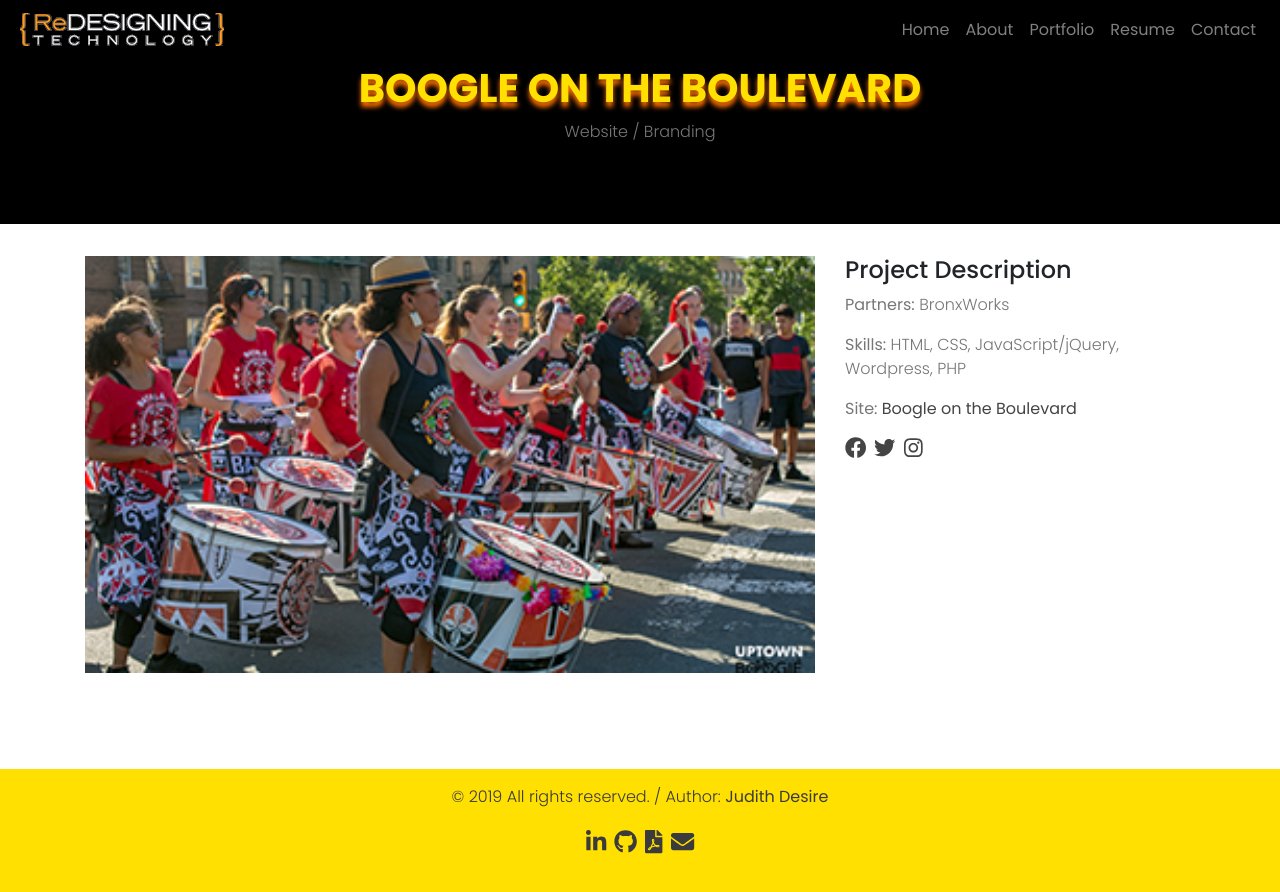
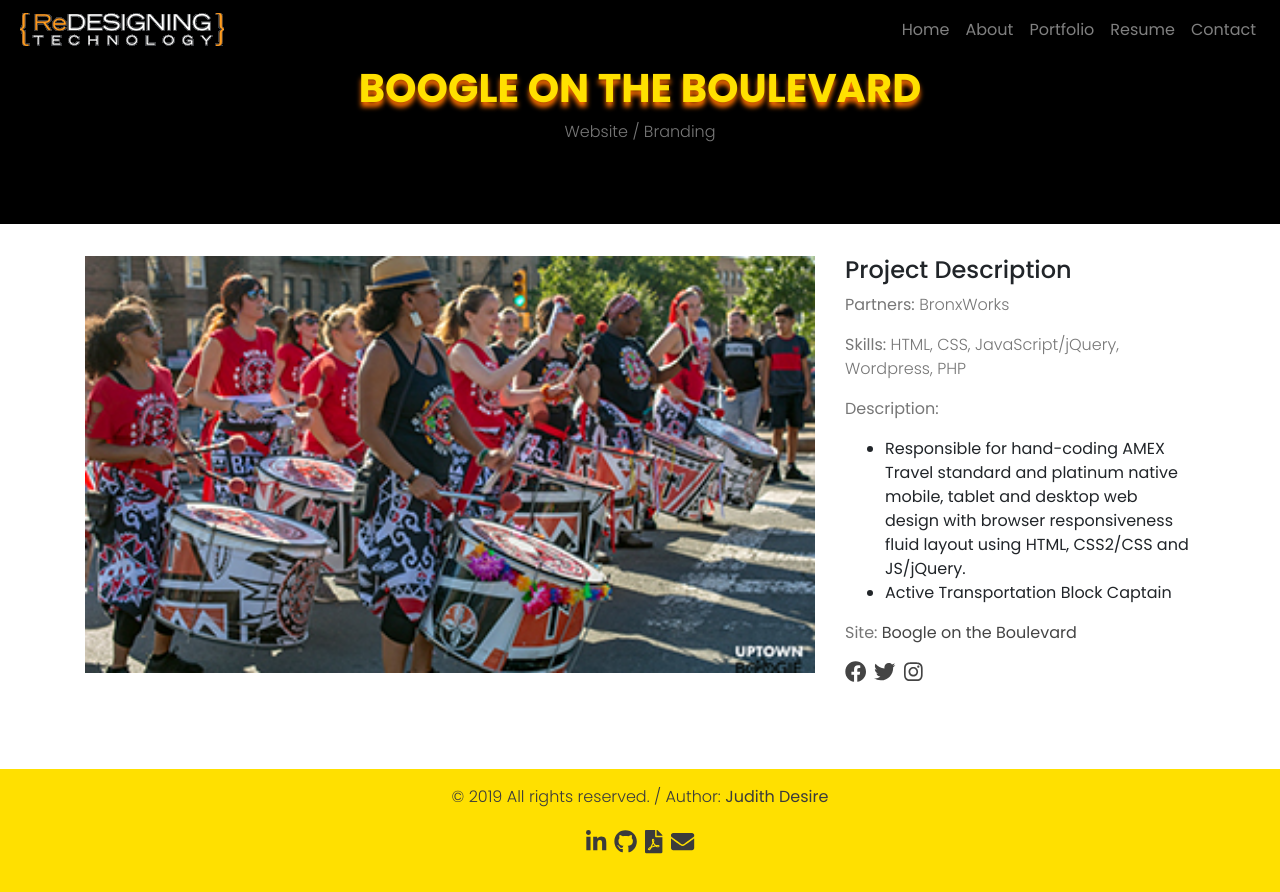
Before and after one commit to berryny/redesigningtech, a React (Create React App) app: page /portfolio/boogieblvd in a window 1280 px wide. Built offline with nearby package versions, Linux system fonts and the light colour scheme.

Commit message:
add project description

```diff
--- a/src/components/templates/projectdescription.js
+++ b/src/components/templates/projectdescription.js
@@ -39,6 +39,14 @@ function ProjectSocialMedia(sm_links) {
   })
 }
 
+function ProjectDescription(details) {
+  return details.list.map((listing, l) => {
+    return (
+      <li key={l}>{listing}</li>
+    )
+  })
+}
+
 class Project extends Component {
   constructor(props){
     super(props)
@@ -61,6 +69,7 @@ class Project extends Component {
       const obj = portfolioList.find(list => list.projectlink === clientName);
 
     if (obj) {
+      console.log('obj',obj);
       return (
         <div id="project">
           <section className="jumbotron text-center text-white bg-dark">
@@ -79,6 +88,8 @@ class Project extends Component {
                 <h4>Project Description</h4>
                 <p><strong>Partners:</strong> {obj.projectdescription.partners}</p>
                 <p><strong>Skills:</strong> {obj.projectdescription.skills}</p>
+                <p><strong>Description:</strong></p>
+                <ul><ProjectDescription list={obj.projectdescription.description} /></ul>
                 <p>
                   <strong>Site: </strong>
                   <a rel="noopener noreferrer" href="{obj.projectdescription.site}" target="_blank">{obj.name}</a>
```
